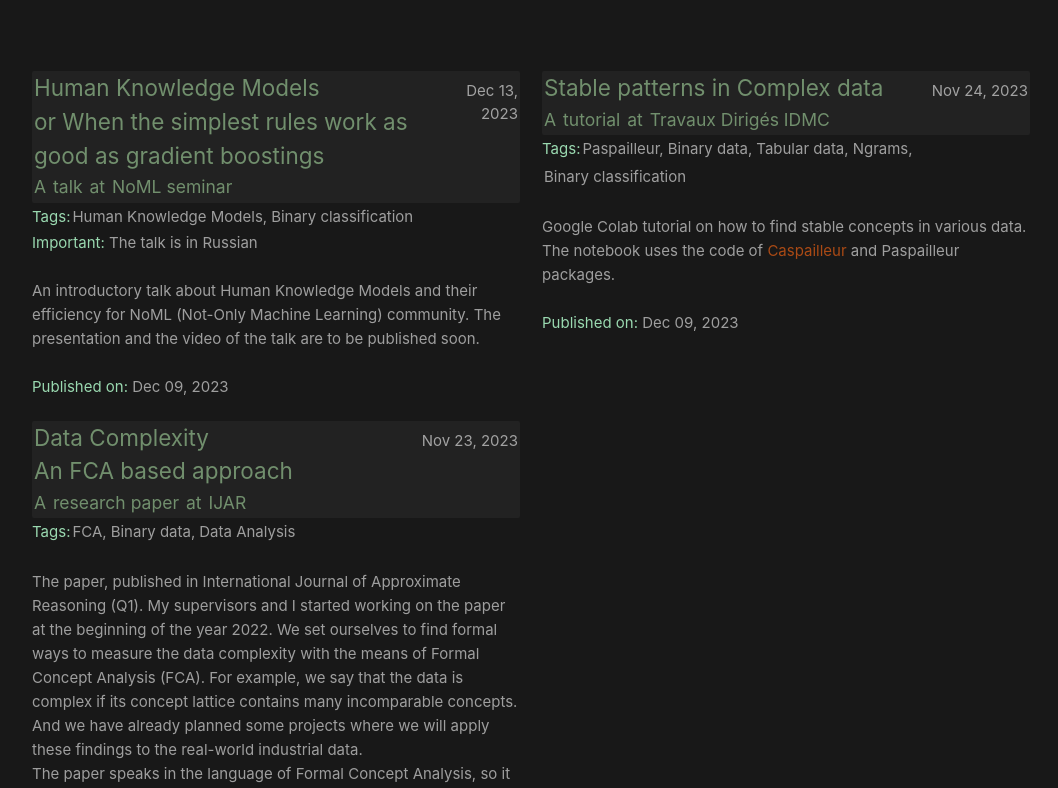
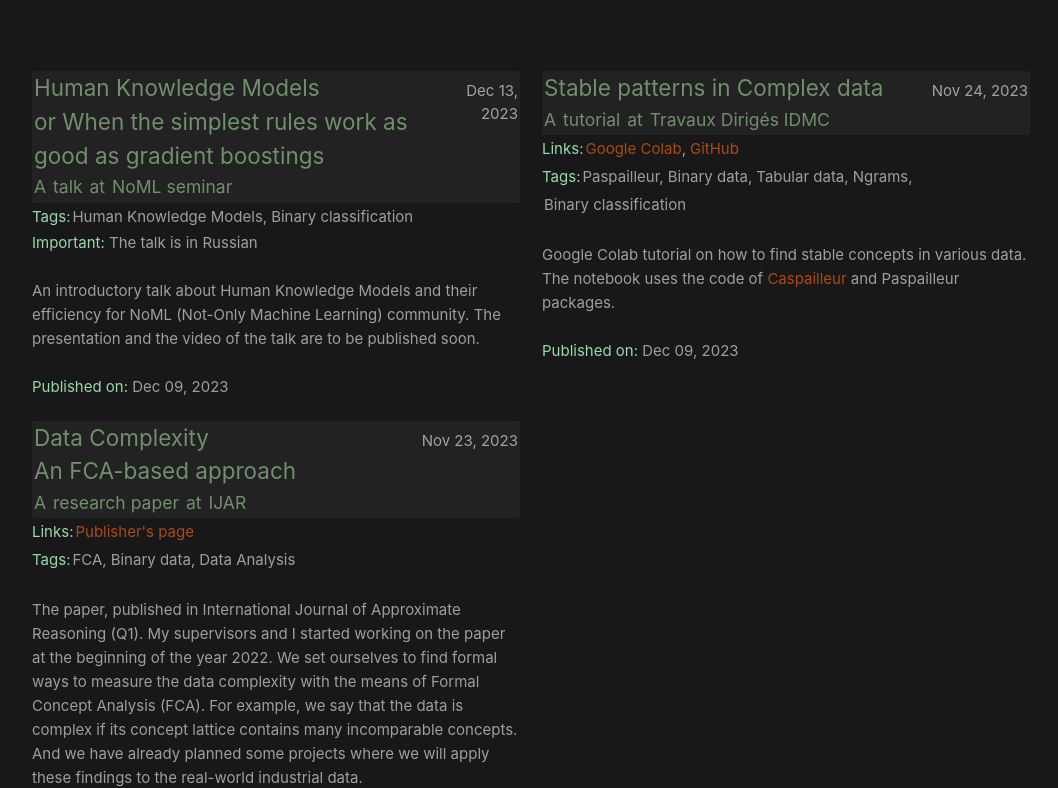
Before and after one commit to EgorDudyrev/EgorDudyrev.github.io, a Vue app: page / in a window 1280 px wide. Shown: the part 580-1368 px from the top of the page, without its empty margins (11-1069 px from the left). Built offline with nearby package versions, Linux system fonts and the light colour scheme.

Commit message:
Add links functionality

```diff
--- a/src/App.vue
+++ b/src/App.vue
@@ -22,6 +22,10 @@ const posts = ref([
     type: 'tutorial',
     language: 'English',
     venue: 'Travaux Dirigés IDMC',
+    links: [
+      ['Google Colab', 'https://colab.research.google.com/github/EgorDudyrev/expailleur/blob/main/Mining%20interesting%20patterns%20in%20complex_data%20(TD%20DM%20IDMC).ipynb'],
+      ['GitHub', 'https://github.com/EgorDudyrev/expailleur/blob/main/Mining%20interesting%20patterns%20in%20complex_data%20(TD%20DM%20IDMC).ipynb']
+    ],
     tags: ['Paspailleur', 'Binary data', 'Tabular data', 'Ngrams', 'Binary classification'],
     published: 'Dec 09, 2023',
     event_date: 'Nov 24, 2023',
@@ -32,10 +36,13 @@ const posts = ref([
   {
     id: 5928101,
     title: 'Data Complexity',
-    subtitle: 'An FCA based approach',
+    subtitle: 'An FCA-based approach',
     type: 'research paper',
     language: 'English',
     venue: 'IJAR',
+    links: [
+      ["Publisher's page", 'https://www.sciencedirect.com/science/article/abs/pii/S0888613X23002153?via%3Dihub'],
+    ],
     tags: ['FCA', 'Binary data', 'Data Analysis'],
     published: 'Dec 09, 2023',
     event_date: 'Nov 23, 2023',
@@ -47,8 +54,14 @@ const posts = ref([
       And we have already planned some projects where we will apply these findings to the real-world industrial data.
       <br>
       The paper speaks in the language of Formal Concept Analysis, so it might be hard to read for people with no FCA background.
-      At the same time, it could be a nice place to learn lots of specific terminology like intents, pseudo-intents, keys, minimum generators, etc.`
-
+      At the same time, it could be a nice place to learn lots of specific terminology like intents, pseudo-intents, keys, minimum generators, etc.
+      <br>
+      From the practical perspective, the paper motivated us to create a Python package [Caspailleur](https://github.com/EgorDudyrev/caspailleur), that performs many FCA-related computations efficiently.
+      One can also check out the usage examples of Caspailleur in the [Expailleur](https://github.com/EgorDudyrev/expailleur) repository.
+      All the examples run in Google Colab.
+      <br>
+      Finally, the preliminary results of the paper were presented at the [CLA 2022](https://cs.ttu.ee/events/cla2022/) conference and the SmartFCA reunion in January 2023.
+      `
   },
 ])
 </script>
--- a/src/components/PostCard.vue
+++ b/src/components/PostCard.vue
@@ -25,7 +25,16 @@ const description_marked = computed(() => marked(props.post.description))
             </span>
             <span id="event_date">{{ post.event_date }}</span>
         </header>
-        <div id="tags">
+        <div id="links" v-if="post.links">
+            <ul id="links_list">
+                <span class="line_header">Links</span>
+                <li class="link" v-for="[name, url] in post.links" :key="name">
+                    <a :href=url>{{name}}</a>
+                </li>
+            </ul>
+        </div>
+
+        <div id="tags" v-if="post.tags">
             <ul id="tags_list">
                 <span class="line_header">Tags</span>
                 <li class="tag " v-for="tag in post.tags" :key="tag">
@@ -33,9 +42,11 @@ const description_marked = computed(() => marked(props.post.description))
                 </li>
             </ul>
         </div>
+
         <div v-if="post.language != 'English'">
             <span class="line_header">Important</span> The {{ post.type }} is in {{ post.language }}
         </div>
+
         <br/>
 
         <p v-html="description_marked"></p>
@@ -59,17 +70,23 @@ const description_marked = computed(() => marked(props.post.description))
 }
 */
 
-#tags_list {
+
+ul {
     list-style-type: none;
     justify-content: space-around;
     /* Remove default padding from major browsers */
     padding: 0;
     /* Hide the default decorations for li items */
 }
-#tags_list li::after {
+ul li {
+    margin: 2px;
+    border-radius: 5px;
+    display: inline-block;
+}
+ul li::after {
     content: ",";
 }
-#tags_list li:last-child::after {
+ul li:last-child::after {
     content: "";
 }
 
```
